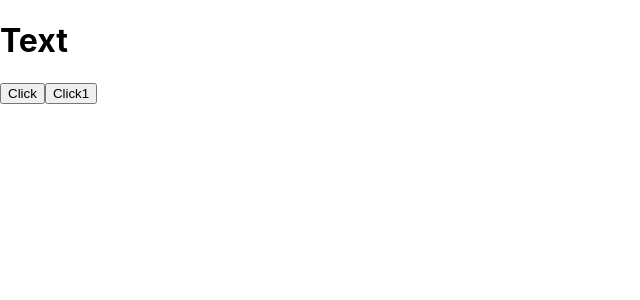
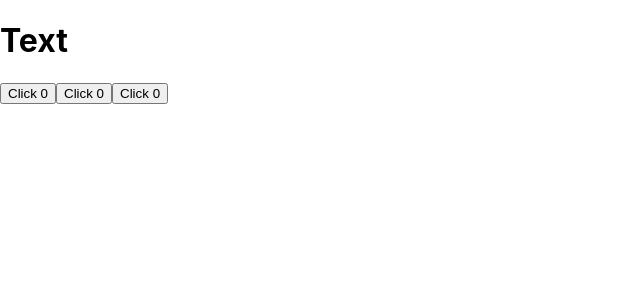
Before and after one commit to ejImDev/React_study, a React (Create React App) app in the folder study/: page / in a window 1280 px wide. Shown: the top 300 px of the page, without its empty margins (0-640 px from the left). Built offline with nearby package versions, Linux system fonts and the light colour scheme.

Commit message:
컴포넌트의 사용

```diff
--- a/study/src/App.js
+++ b/study/src/App.js
@@ -1,34 +1,44 @@
-import React, { useEffect, useState } from "react";
+import React, { useState } from "react";
+import Counter from "./components/Counter";
 
 function App() {
 
+    /*
     const [count, setCount] = useState(0);
-    const [im, setIm] = useState(0);
-
-    useEffect(() => {
-        console.log(count)
-    }, [count])
-    /*useEffect가 렌더링 될 때 마다 실행 됨*/
-    /*[count]를 넣어주면 im이 변경될때는 실행안되고 count가 변경될때만 실행됨*/
-
-    useEffect(() => {
-        console.log(im)
-    }, [im])
-
-    useEffect(() => {
-        console.log('first rendering')
-    }, []);
-    /*[]를 넣어주면 첫 렌더링때만 실행됨*/
+    const [count2, setCount2] = useState(0);
+    const [count3, setCount3] = useState(0);
 
     const increment = () => {
         setCount(count + 1);
     }
+    const increment2 = () => {
+        setCount2(count2 + 1);
+    }
+    const increment3 = () => {
+        setCount3(count3 + 1);
+    }
+    */
+    /*
+    위처럼 구현하는 경우 각각
+    다른 버튼으로 사용해서 기능을 구현할수는 있으나
+    불필요하게 반복되는 코드들이 길어짐.
+    또 똑같은 내용으로 수정하려할때 하나하나 찾아서 바꿔줘야함.
+    따라서 컴포넌트를 사용
+    */
 
     return (
     <div className="App">
         <h1>Text</h1>
-        <button onClick={increment}>Click</button>
-        <button onClick={() => setIm(im + 1)}>Click1</button>
+        {/*
+        <button onClick={increment}>Click {count}</button>
+        <button onClick={increment2}>Click {count2}</button>
+        <button onClick={increment3}>Click {count3}</button>
+        */}
+        {/* 각각으로 받아오던거 지우고 컴포넌트를 호출 */}
+        <Counter />
+        <Counter />
+        <Counter />
+        {/* 컴포넌트 호출을 하면 각각의 상태로 관리 됨 */}
     </div>
   );
 }
--- /dev/null
+++ b/study/src/components/Counter.js
@@ -0,0 +1,14 @@
+import React, {useState} from "react";
+
+const Counter = () => {
+    const [count, setCount] = useState(0);
+    const increment = () => {
+        setCount(count + 2);
+    }
+
+    return (
+        <button onClick={increment}>Click {count}</button>
+    );
+};
+
+export default Counter;
```
